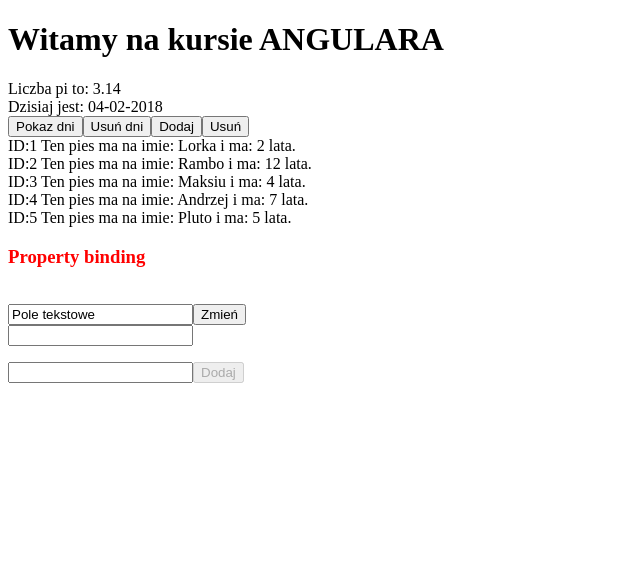
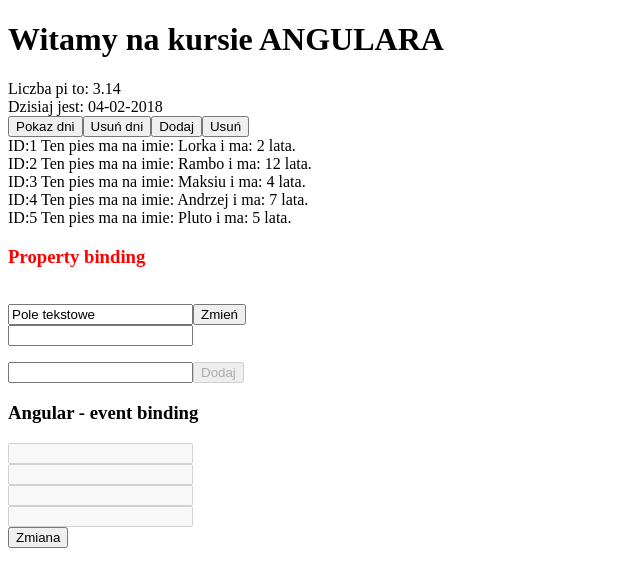
Before and after one commit to texarr/ng4tutorial, an Angular app: page / in a window 1280 px wide. Shown: the top 586 px of the page, without its empty margins (0-640 px from the left). Built offline with nearby package versions, Linux system fonts and the light colour scheme.

Commit message:
Add event binding

```diff
--- a/src/app/app.component.html
+++ b/src/app/app.component.html
@@ -1,3 +1,5 @@
 <app-basics></app-basics>
 
 <app-data-binding></app-data-binding>
+
+<app-event-binding></app-event-binding>
--- a/src/app/app.module.ts
+++ b/src/app/app.module.ts
@@ -5,6 +5,7 @@
 import { AppComponent } from './app.component';
 import { DataBindingComponent } from './data-binding/data-binding.component';
 import { BasicsComponent } from './basics/basics.component';
+import { EventBindingComponent } from './event-binding/event-binding.component';
 
 
 @NgModule({
@@ -12,6 +13,7 @@
     AppComponent,
     DataBindingComponent,
     BasicsComponent,
+    EventBindingComponent,
   ],
   imports: [
     BrowserModule,
--- /dev/null
+++ b/src/app/event-binding/event-binding.component.html
@@ -0,0 +1,7 @@
+<h3 [className]="colorClass">Angular - event binding</h3>
+
+<input [disabled]="isDisable" (focus)="onFocus()"><br>
+<input [disabled]="isDisable" (click)="onClick($event)"><br>
+<input [disabled]="isDisable" (mousemove)="onMouseMove($event)"><br>
+<input [disabled]="isDisable" (paste)="onPaste()">{{eventBindingText}}<br>
+<button (click)="change()">Zmiana</button>
--- /dev/null
+++ b/src/app/event-binding/event-binding.component.ts
@@ -0,0 +1,34 @@
+import { Component } from '@angular/core';
+
+@Component({
+  selector: 'app-event-binding',
+  templateUrl: './event-binding.component.html',
+  styleUrls: ['./event-binding.component.css']
+})
+export class EventBindingComponent {
+  eventBindingText: string = '';
+  colorClass: string = 'color';
+  isDisable: boolean = true;
+
+  constructor() {}
+
+  onFocus() {
+    this.colorClass = 'color2';
+  }
+
+  onClick(event) {
+    console.log(event);
+  }
+
+  onMouseMove(event) {
+    console.log('x: ' + event.clientX + ',y ' + event.clientY);
+  }
+
+  onPaste() {
+    this.eventBindingText = 'Nie wklejaj, wpisz!';
+  }
+
+  change() {
+    this.isDisable = false;
+  }
+}
```
Also changed, not shown: src/app/event-binding/event-binding.component.css (added).
